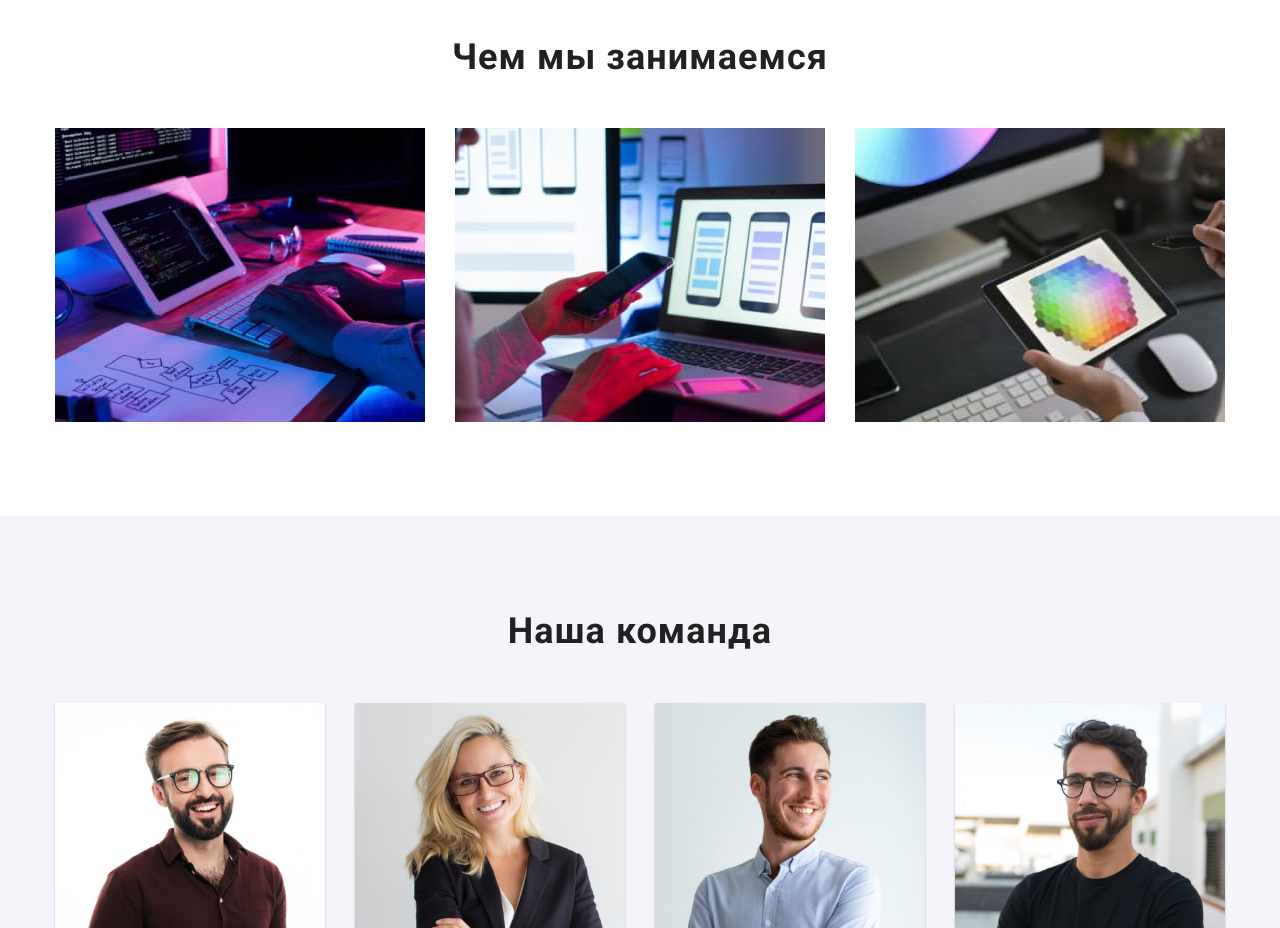
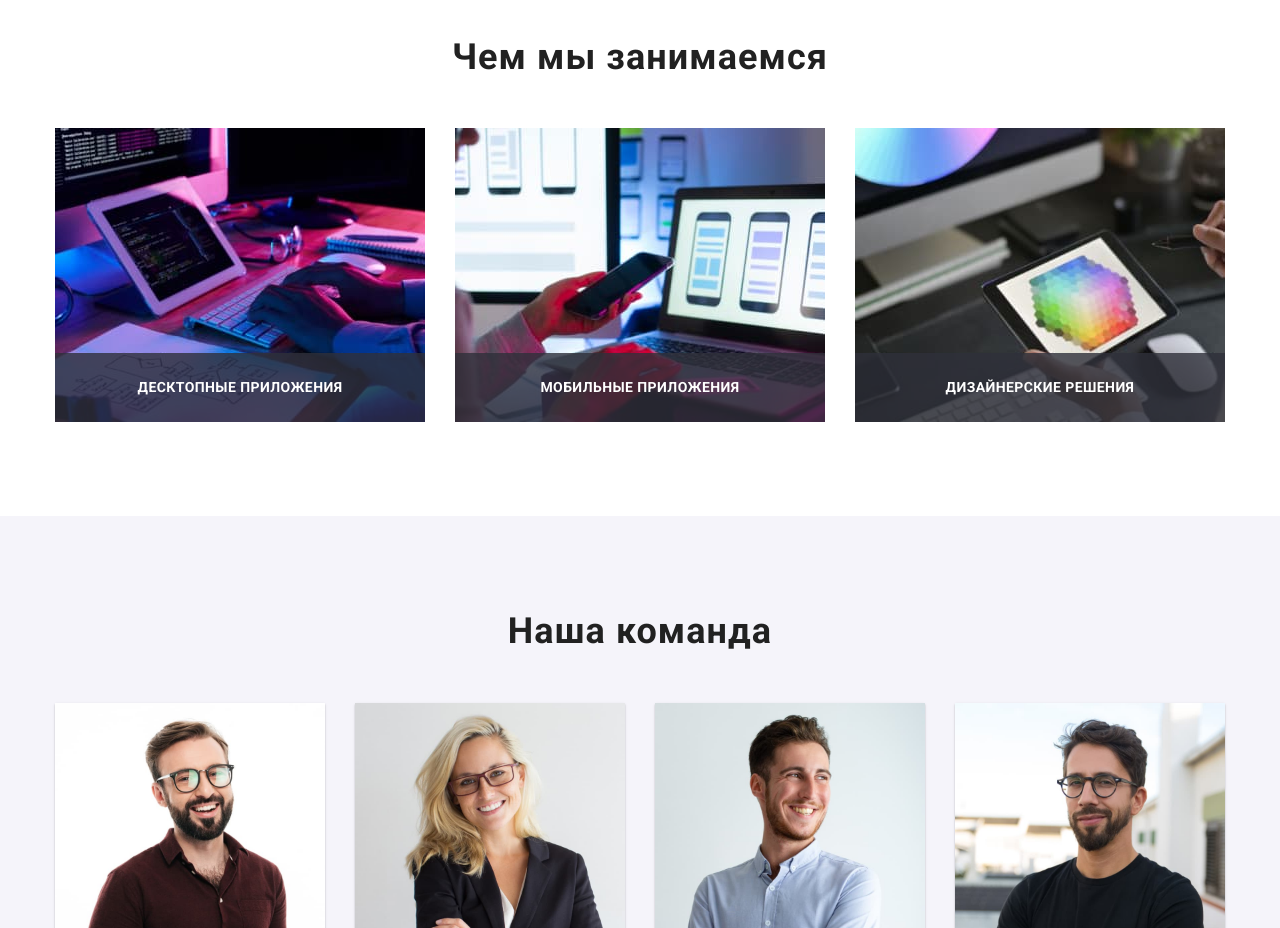
Before and after one commit to Eastvarga/goit-markup-hw-05, a plain HTML site: page index.html in a window 1280 px wide. Shown: the part 1080-2008 px from the top of the page. Drawn offline with Linux system fonts and the light colour scheme.

Commit message:
What-we-do title
Заголовок натянут поверх картинки в секции "Чем мы занимаемся"

```diff
--- a/index.html
+++ b/index.html
@@ -129,10 +129,24 @@
           <h2 class="section-title">Чем мы занимаемся</h2>
           <ul class="whatwedo-list list">
             <li>
-              <img src="./img/some-img-1.jpg" alt="Desctop" width="370" />
+              <div class="whatwedo-item">
+                <img src="./img/some-img-1.jpg" alt="Desctop" width="370" />
+                <p class="title">Десктопные приложения</p>
+              </div>
             </li>
-            <li><img src="./img/some-img-2.jpg" alt="Mobile" width="370" /></li>
-            <li><img src="./img/some-img-3.jpg" alt="Tablet" width="370" /></li>
+            <li>
+              <div class="whatwedo-item">
+                <img src="./img/some-img-2.jpg" alt="Mobile" width="370" />
+                <p class="title">Мобильные приложения</p>
+              </div>
+            </li>
+
+            <li>
+              <div class="whatwedo-item">
+                <img src="./img/some-img-3.jpg" alt="Tablet" width="370" />
+                <p class="title">Дизайнерские решения</p>
+              </div>
+            </li>
           </ul>
         </div>
       </section>
--- a/styles/styles.css
+++ b/styles/styles.css
@@ -277,7 +277,9 @@ a {
 /* задаем шрифты, убираем дефолтные марджины  */
 .our-features .title {
   margin: 0 0 10px 0;
-
+}
+.our-features .title,
+.whatwedo-item .title {
   font-weight: 700;
   font-size: 14px;
   line-height: 1.14;
@@ -333,6 +335,22 @@ a {
 /* задаем отступы между элементами контента марджины*/
 .whatwedo-list li:not(:nth-child(3n + 1)) {
   margin-left: 30px;
+}
+/* делаем контейнер релетив для позиционирования вложенного абзаца относительно себя */
+.whatwedo-item {
+  position: relative;
+}
+/* текст подписи картинки */
+.whatwedo-item .title {
+  position: absolute;
+  left: 0;
+  bottom: 0;
+  margin: 0;
+  width: 100%;
+  padding: 27px 0;
+  text-align: center;
+  color: var(--white-color);
+  background: rgba(47, 48, 58, 0.8);
 }
 
 /* Our team */
```
